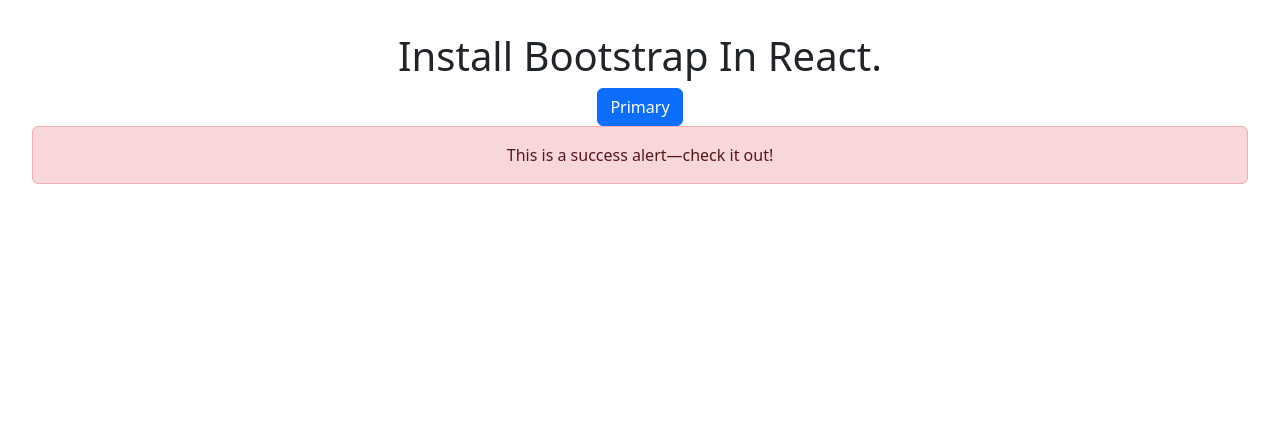
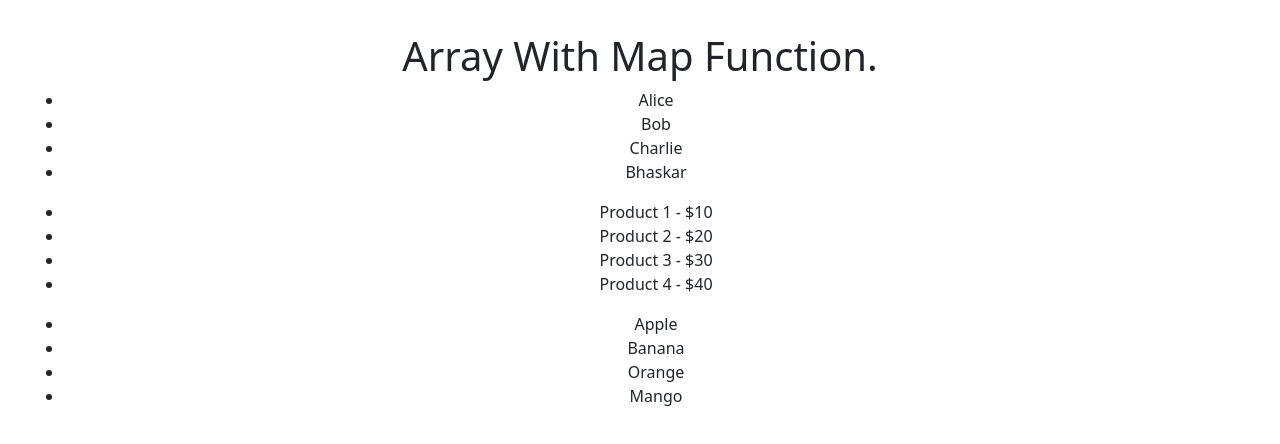
Before and after one commit to codes4education/reactjs_tutorials, a React (Create React App) app: page / in a window 1280 px wide. Shown: the top 444 px of the page. Built offline with nearby package versions, Linux system fonts and the light colour scheme.

Commit message:
array map function

```diff
--- a/src/App.js
+++ b/src/App.js
@@ -1,20 +1,63 @@
 import React from "react";
 import "./App.css";
 
-// Bootstrap 5
-import { Button, Alert } from "react-bootstrap";
+function App() {
+  // Example 1
+  const names = ["Alice", "Bob", "Charlie", "Bhaskar"];
 
-function App() {
+  // Exmaple 2 Array of Objects
+  const products = [
+    {
+      id: 1,
+      name: "Product 1",
+      price: 10,
+    },
+    {
+      id: 2,
+      name: "Product 2",
+      price: 20,
+    },
+    {
+      id: 3,
+      name: "Product 3",
+      price: 30,
+    },
+    {
+      id: 4,
+      name: "Product 4",
+      price: 40,
+    },
+  ];
+
+  // Example 3 return map function
+  const fruits = ["Apple", "Banana", "Orange", "Mango"];
+
+  // Using map to tranform the array of fruits into an array of react elements
+  const fruitItems = fruits.map((fruit, index) => <li key={index}>{fruit}</li>);
+
   return (
     <>
       <div className="App">
-        <h1>Install Bootstrap In React.</h1>
+        <h1>Array With Map Function.</h1>
 
-        {/* Button */}
-        <Button variant="primary">Primary</Button>
+        {/* Example 1 */}
+        <ul>
+          {names.map((name, index) => (
+            <li key={index}>{name}</li>
+          ))}
+        </ul>
 
-        {/* Alert */}
-        <Alert variant="danger">This is a success alert—check it out!</Alert>
+        {/* Example 2 */}
+        <ul>
+          {products.map((product) => (
+            <li key={product.id}>
+              {product.name} - ${product.price}
+            </li>
+          ))}
+        </ul>
+
+        {/* Example 3 */}
+        <ul>{fruitItems}</ul>
       </div>
     </>
   );
```
